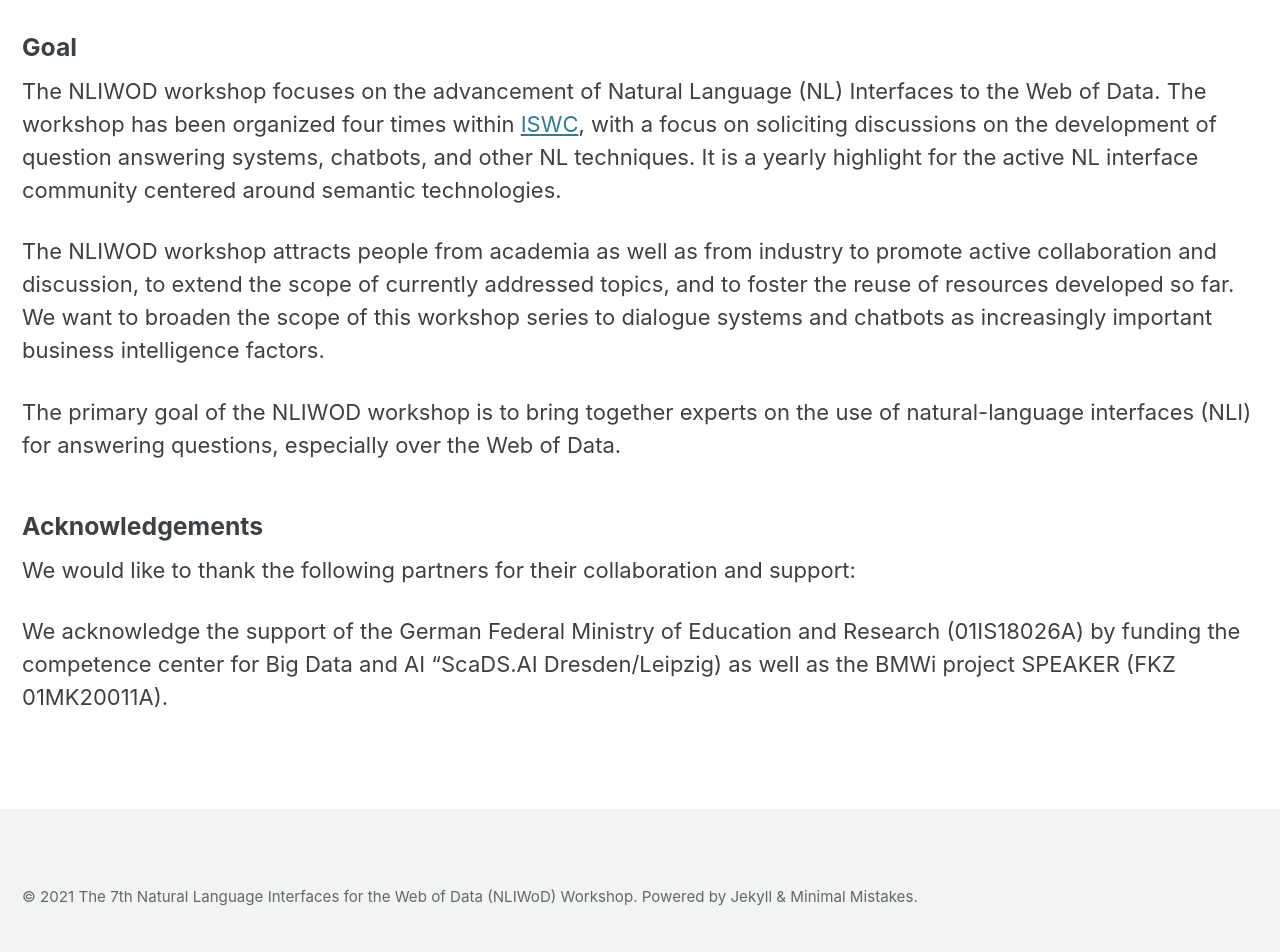
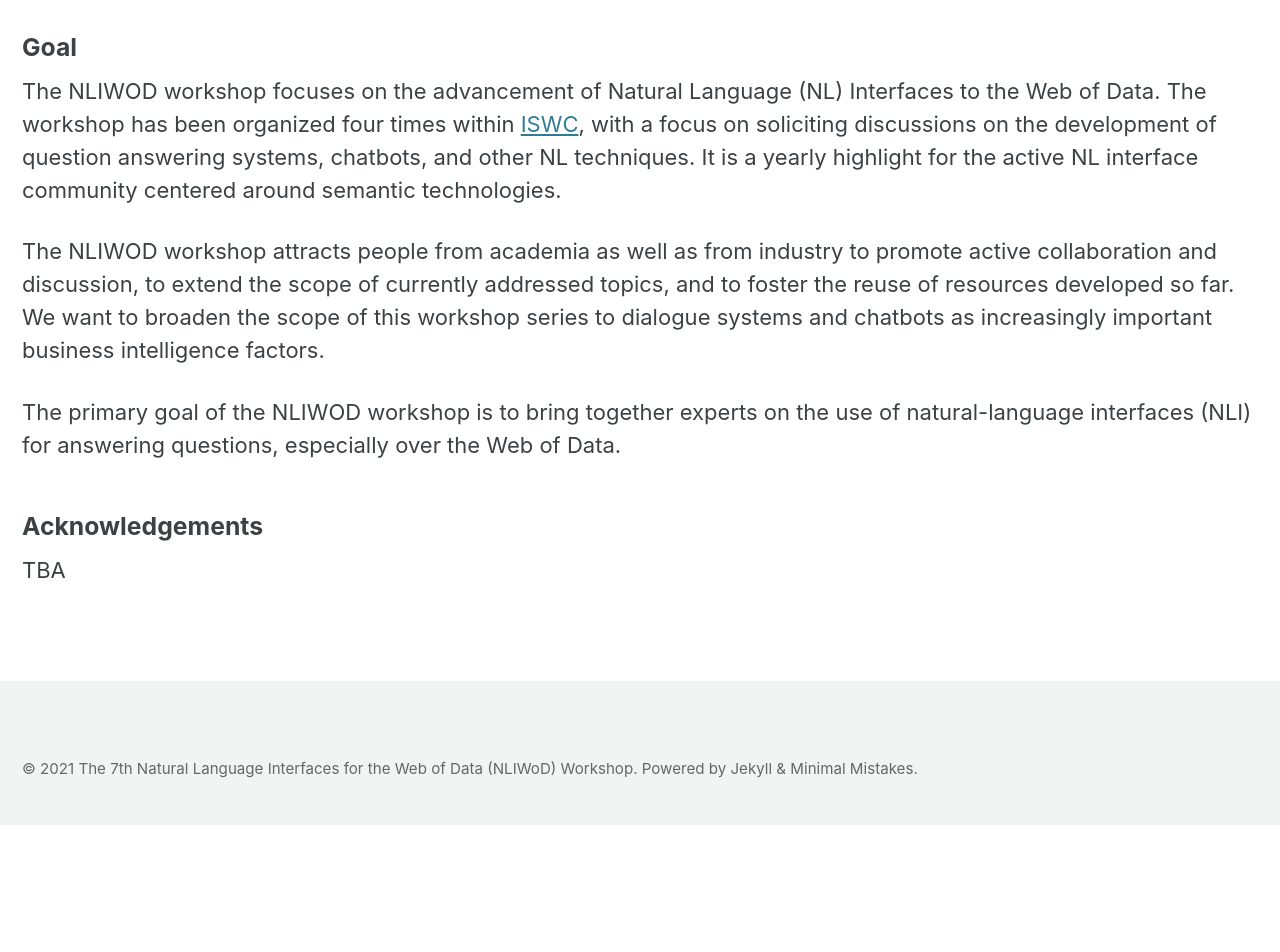
Before and after one commit to semantic-systems/nliwod-workshop, a Jekyll site: the page built from index.md, in a window 1280 px wide. Shown: the part 395-1347 px from the top of the page. Built offline with Jekyll 4.4.1, drawn with Linux system fonts in a browser that asks for light colours; cached includes are drawn as plain includes; our own code applies the rules of GitHub Pages for plain Markdown files; after the commit the page ends 1220 px from its top, so only the background shows below that.

Commit message:
Update index.md

```diff
--- a/index.md
+++ b/index.md
@@ -16,6 +16,4 @@ The primary goal of the NLIWOD workshop is to bring together experts on the use
 
 ### Acknowledgements
 
-We would like to thank the following partners for their collaboration and support:
-
-We acknowledge the support of the German Federal Ministry of Education and Research (01IS18026A) by funding the competence center for Big Data and AI "ScaDS.AI Dresden/Leipzig) as well as the BMWi project SPEAKER (FKZ 01MK20011A).
+TBA
```
